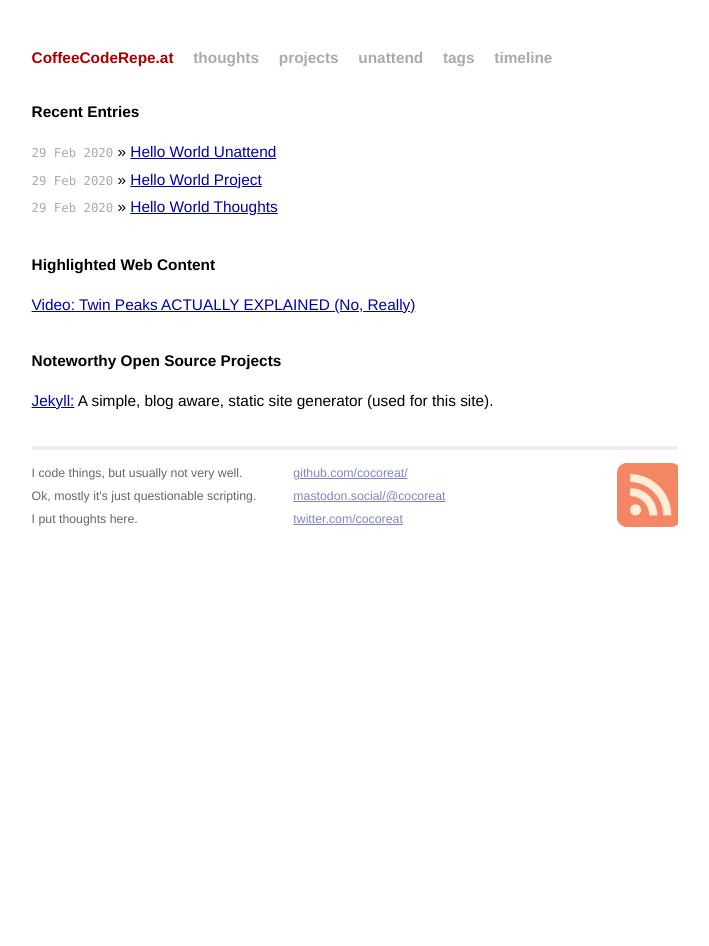
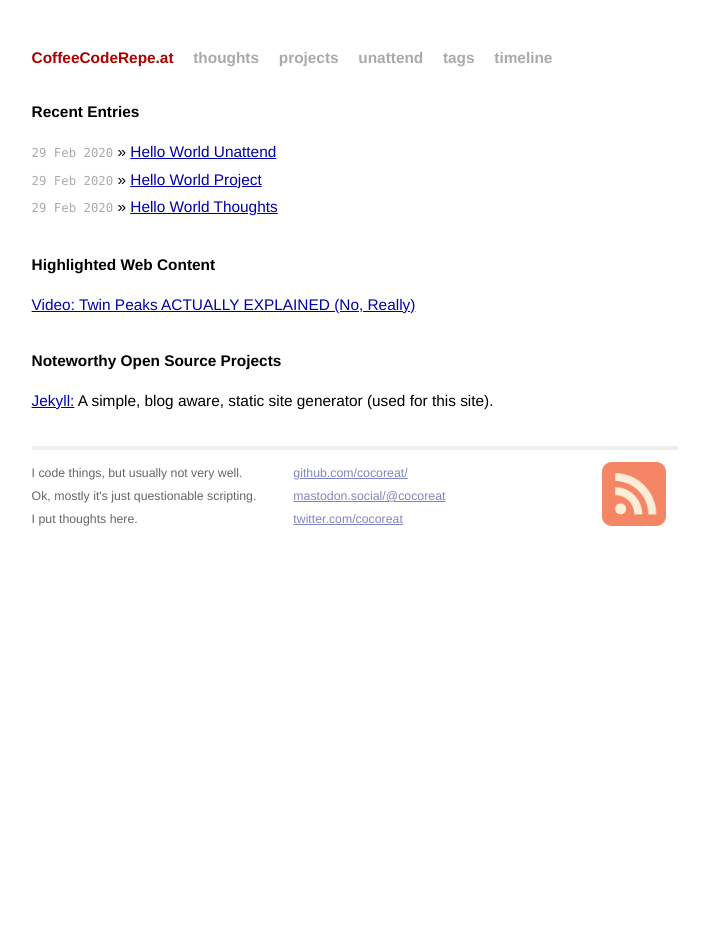
Before and after one commit to cocoreat/cocoreat.github.io, a Jekyll site: the page built from index.md, in a window 1280 px wide. Shown: the whole page, without its empty margins (285-994 px from the left). Built offline with Jekyll 4.4.1, drawn with Linux system fonts in a browser that asks for light colours.

Commit message:
changed img size

```diff
--- a/_layouts/default.html
+++ b/_layouts/default.html
@@ -40,7 +40,7 @@
     </div>
     <div class="rss">
       <a href="/feed.xml">
-        <img src="/assets/img/rss.png" height=64 width=64 hspace=1 vspace=1 alt="Subscribe to RSS Feed" />
+        <img src="/assets/img/rss.png" height=64 width=64 alt="Subscribe to RSS Feed" />
       </a>
     </div>
   </div>
--- a/assets/css/screen.css
+++ b/assets/css/screen.css
@@ -133,8 +133,8 @@ ul.posts {
       }
 
     .site .footer .rss {
-      margin-top: 1.1em;
-      margin-right: -.2em;
+      margin-top: 1em;
+      margin-right: 1em;
       float: right;
     }
 
```
